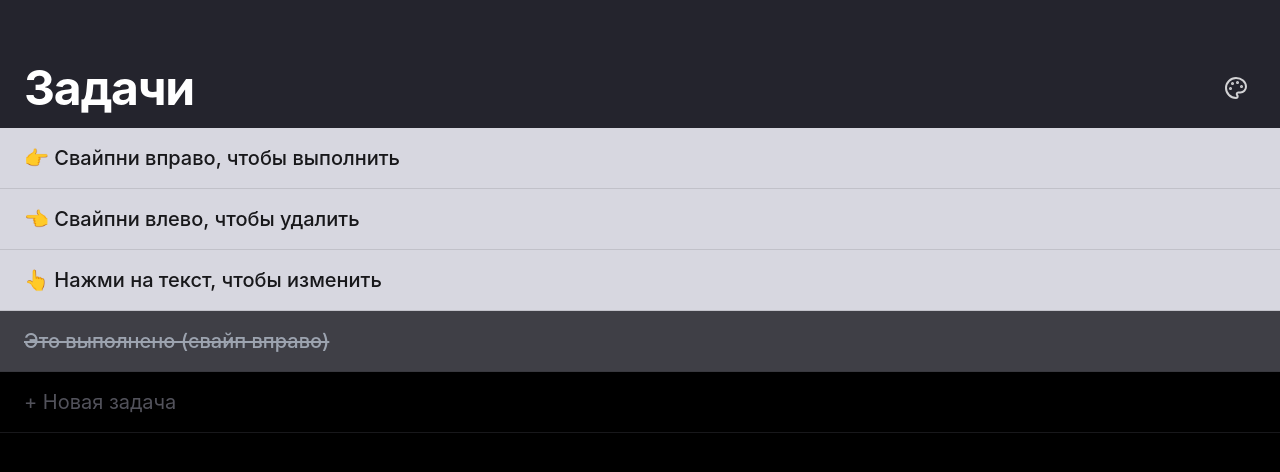
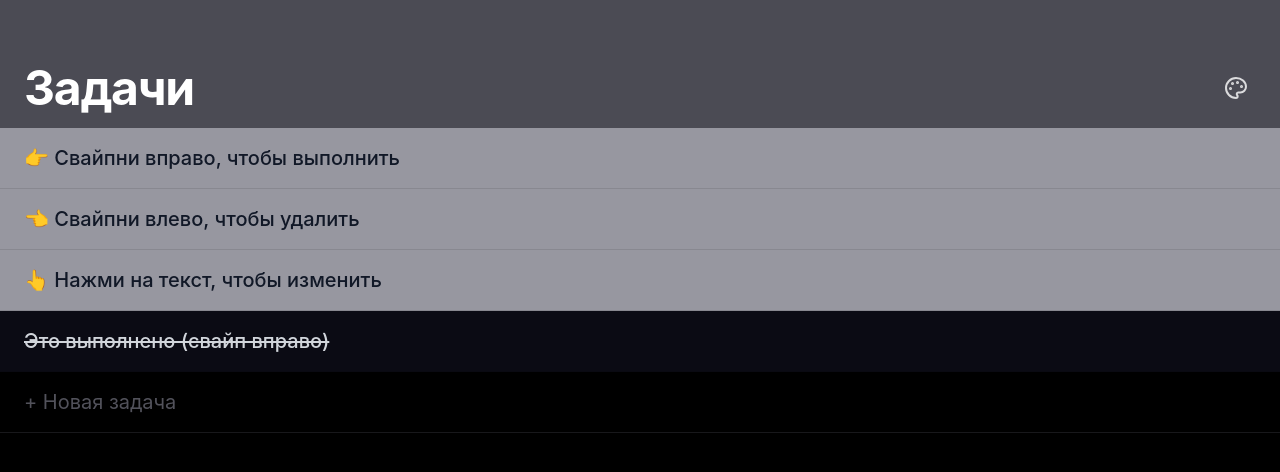
Before and after one commit to SKZHPRVT/task_time_place, a React (Vite) app: page / in a window 1280 px wide. Shown: the top 472 px of the page. Built offline with nearby package versions, Linux system fonts and the light colour scheme.

Commit message:
UI: soften color contrast between header and tasks

```diff
--- a/src/App.tsx
+++ b/src/App.tsx
@@ -45,9 +45,10 @@ export default function App() {
     setNewTaskText('');
   };
 
-  const headerBg = darkenColor(baseColor, 30);
-  const taskBg = lightenColor(baseColor, 40);
-  const doneTaskBg = '#3f3f46';
+  // Более мягкие коэффициенты для сочетания цветов
+  const headerBg = darkenColor(baseColor, 15);  // Шапка чуть темнее
+  const taskBg = lightenColor(baseColor, 15);   // Задачи чуть светлее
+  const doneTaskBg = darkenColor(baseColor, 40); // Выполненные в тени
 
   return (
     <div className="min-h-screen flex flex-col bg-black overflow-hidden">
--- a/src/components/SwipeableTask.tsx
+++ b/src/components/SwipeableTask.tsx
@@ -71,14 +71,14 @@ export function SwipeableTask({ task, onToggle, onDelete, onUpdate, taskBg }: Sw
               if (e.key === 'Enter') e.currentTarget.blur();
             }}
             className={`bg-transparent outline-none w-full text-xl font-medium ${
-              task.done ? 'text-gray-400 line-through' : 'text-zinc-900'
+              task.done ? 'text-gray-300 line-through' : 'text-gray-900'
             }`}
           />
         ) : (
           <div
             onClick={() => setIsEditing(true)}
             className={`text-xl w-full truncate font-medium ${
-              task.done ? 'line-through text-gray-400' : 'text-zinc-900'
+              task.done ? 'line-through text-gray-300' : 'text-gray-900'
             }`}
           >
             {task.text || <span className="opacity-50">Новая задача</span>}
@@ -86,7 +86,7 @@ export function SwipeableTask({ task, onToggle, onDelete, onUpdate, taskBg }: Sw
         )}
 
         {task.reminder && !task.done && (
-          <div className="flex items-center gap-1 text-sm shrink-0 ml-4 text-zinc-700">
+          <div className="flex items-center gap-1 text-sm shrink-0 ml-4 text-gray-700">
             <Bell size={16} />
             <span>in 12m</span>
           </div>
```
